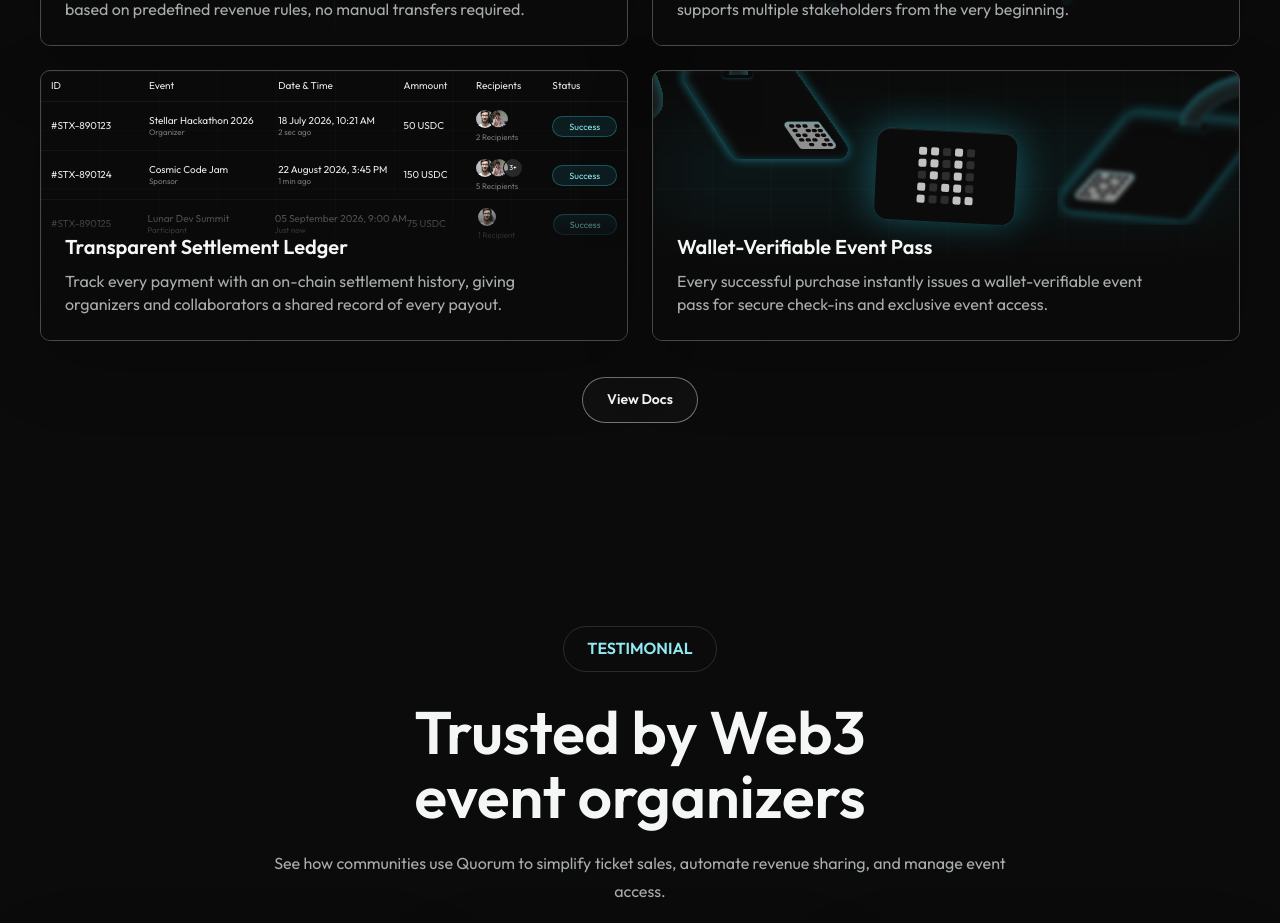
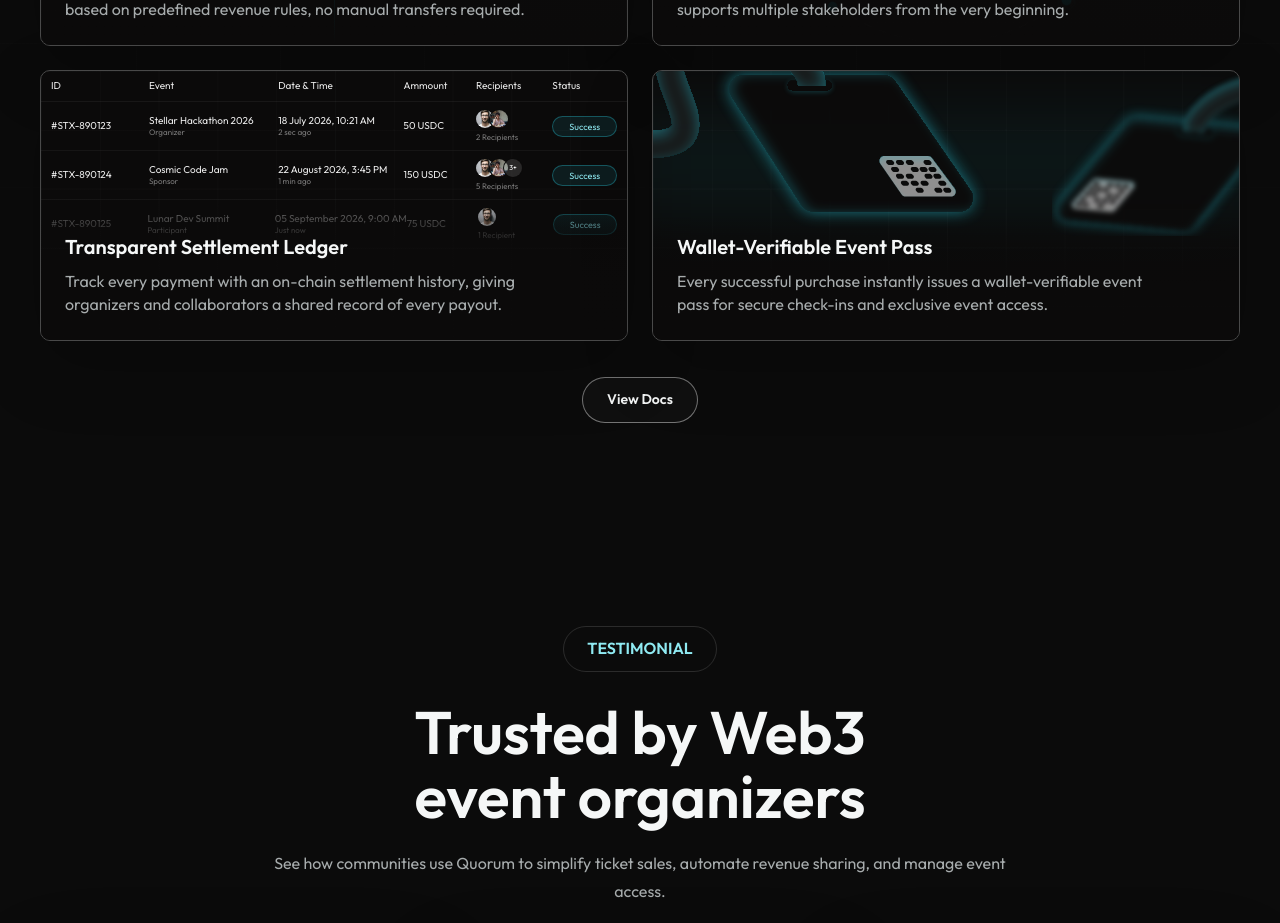
Before and after one commit to wildanniam/Quorum, a Next.js app: page / in a window 1280 px wide. Shown: the part 2840-3763 px from the top of the page. Built offline with nearby package versions, Linux system fonts and the light colour scheme; a web font is replaced by a local one.

Commit message:
fix: align feature card pass visual and hover states

```diff
--- a/src/components/landing/feature-card.tsx
+++ b/src/components/landing/feature-card.tsx
@@ -19,7 +19,7 @@ export function FeatureCard({
   return (
     <article
       className={cn(
-        "group relative min-h-[271px] overflow-hidden rounded-[10px] border border-[#494949] bg-[#0b0a0a] shadow-[0_24px_70px_rgba(0,0,0,0.22)]",
+        "group relative min-h-[271px] overflow-hidden rounded-[10px] border border-[#494949] bg-[#0b0a0a] shadow-[0_24px_70px_rgba(0,0,0,0.22)] transition-[transform,border-color,box-shadow] duration-300 ease-out hover:-translate-y-1 hover:border-landing-cyan/45 hover:shadow-[0_30px_90px_rgba(0,0,0,0.32),0_0_46px_rgba(38,198,218,0.08)]",
         className,
       )}
       data-landing-hover="true"
--- a/src/components/landing/feature-visuals.tsx
+++ b/src/components/landing/feature-visuals.tsx
@@ -1,12 +1,10 @@
 import Image from "next/image";
-
-const qrCells = new Set([0, 1, 3, 5, 6, 8, 11, 13, 15, 17, 18, 20, 23, 24]);
 
 function FeatureGridBackdrop() {
   return (
     <div
       aria-hidden="true"
-      className="absolute inset-0 opacity-85"
+      className="absolute inset-0 opacity-85 transition-opacity duration-300 group-hover:opacity-100"
       style={{
         backgroundImage:
           "linear-gradient(rgba(39,38,38,0.24) 1px, transparent 1px), linear-gradient(90deg, rgba(39,38,38,0.24) 1px, transparent 1px)",
@@ -21,7 +19,7 @@ export function SplitRailVisual() {
     <>
       <Image
         alt=""
-        className="absolute inset-0 h-full w-full object-cover"
+        className="absolute inset-0 h-full w-full object-cover transition-transform duration-500 ease-out group-hover:scale-[1.015]"
         height={271}
         priority={false}
         sizes="(min-width: 1024px) 588px, calc(100vw - 32px)"
@@ -90,7 +88,7 @@ export function LedgerTableVisual() {
   return (
     <>
       <FeatureGridBackdrop />
-      <div className="absolute left-0 top-0 h-[11.5rem] w-[588px] origin-top-left scale-[0.62] overflow-hidden sm:inset-x-0 sm:w-full sm:scale-100">
+      <div className="absolute left-0 top-0 h-[11.5rem] w-[588px] origin-top-left scale-[0.62] overflow-hidden transition-transform duration-500 ease-out group-hover:-translate-y-1 sm:inset-x-0 sm:w-full sm:scale-100">
         <div className="grid grid-cols-[1fr_1.32fr_1.28fr_0.74fr_0.78fr_0.66fr] border-b border-white/[0.055] px-2.5 py-2.5 font-product text-[9px] leading-none text-white/90 sm:text-[10px]">
           <span>ID</span>
           <span>Event</span>
@@ -150,41 +148,24 @@ export function PassVisual() {
       <FeatureGridBackdrop />
       <div
         aria-hidden="true"
-        className="absolute inset-x-0 top-[3.35rem] h-24 bg-landing-cyan/8 blur-2xl"
+        className="absolute -left-8 -right-8 top-[2.7rem] h-24 bg-landing-cyan/8 blur-2xl transition-opacity duration-300 group-hover:opacity-90"
       />
       <Image
         alt=""
-        className="absolute -left-11 -top-5 h-auto w-[250px] max-w-none select-none opacity-95 transition-transform duration-500 ease-out group-hover:-translate-x-1 group-hover:-translate-y-1"
+        className="absolute left-[-34.5px] top-[-19.8px] h-auto w-[371px] max-w-none select-none opacity-95 transition-transform duration-500 ease-out group-hover:-translate-x-1 group-hover:-translate-y-1"
         height={162}
-        sizes="250px"
+        sizes="371px"
         src="/figma/landing/feature-pass-left.svg"
         width={341}
       />
       <Image
         alt=""
-        className="absolute -right-14 -top-1 h-auto w-[245px] max-w-none select-none opacity-95 transition-transform duration-500 ease-out group-hover:translate-x-1 group-hover:-translate-y-1"
+        className="absolute right-[-65.6px] top-[-2px] h-auto w-[260px] max-w-none select-none opacity-95 transition-transform duration-500 ease-out group-hover:translate-x-1 group-hover:-translate-y-1"
         height={143}
-        sizes="245px"
+        sizes="260px"
         src="/figma/landing/feature-pass-right.svg"
         width={208}
       />
-      <div
-        aria-hidden="true"
-        className="absolute left-1/2 top-[3.65rem] grid h-[5.8rem] w-[8.9rem] -translate-x-1/2 rotate-[3deg] place-items-center rounded-[14px] border border-landing-cyan/24 bg-[#0c0b0b]/92 shadow-[0_0_38px_rgba(38,198,218,0.38),inset_0_1px_0_rgba(255,255,255,0.08)]"
-      >
-        <div className="grid grid-cols-5 gap-1">
-          {Array.from({ length: 25 }).map((_, index) => (
-            <span
-              className={
-                qrCells.has(index)
-                  ? "h-2 w-2 rounded-[2px] bg-white/75"
-                  : "h-2 w-2 rounded-[2px] bg-white/14"
-              }
-              key={index}
-            />
-          ))}
-        </div>
-      </div>
     </>
   );
 }
```
